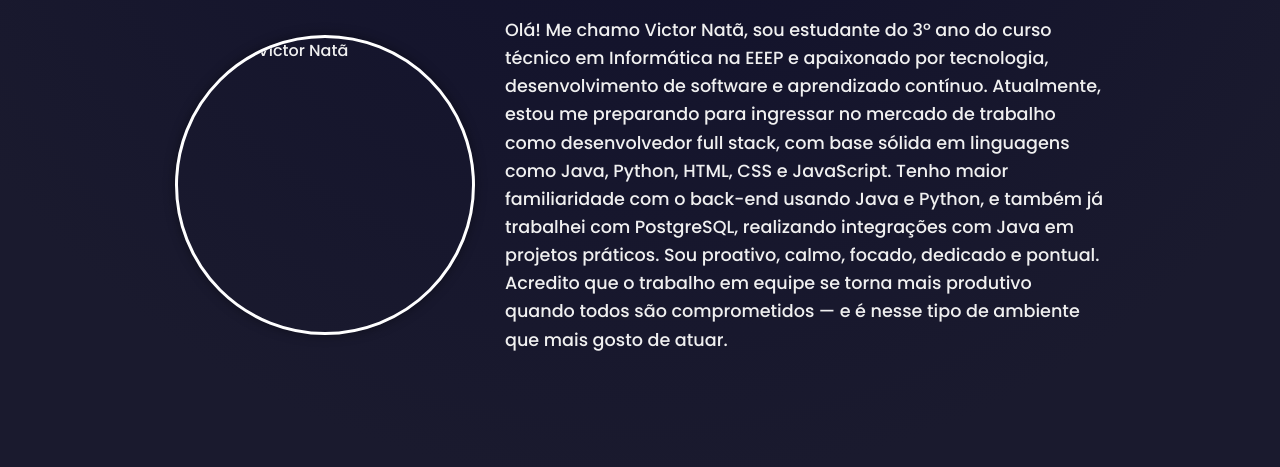
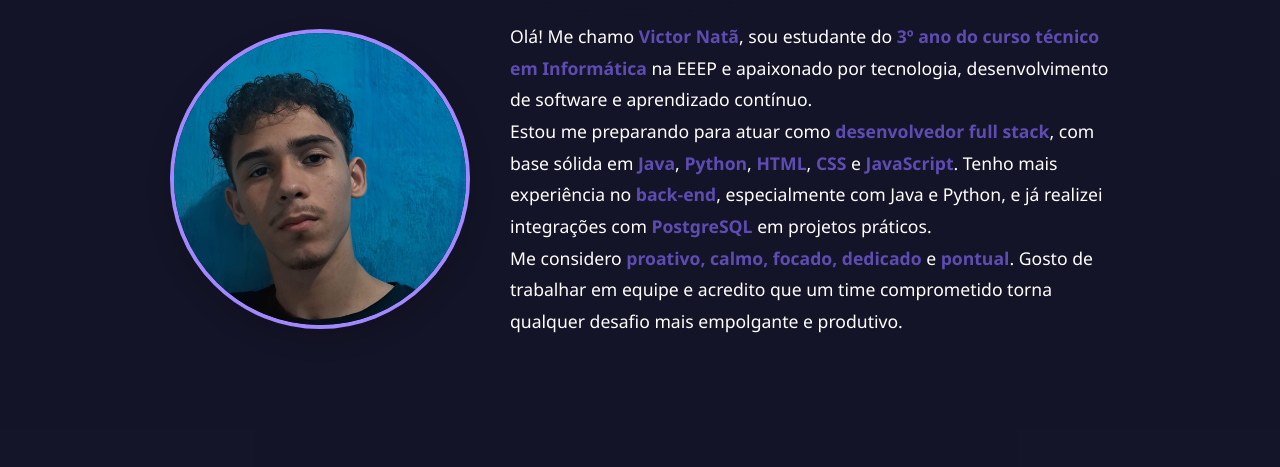
Before and after one commit to VictorNatt/Portfolio, a plain HTML site: page index.html in a window 1280 px wide. Shown: the part 333-800 px from the top of the page. Drawn offline with Linux system fonts and the light colour scheme.

Commit message:
Add files via upload

```diff
--- a/index.html
+++ b/index.html
@@ -17,20 +17,26 @@
         </div>
       </header>
 
-    <section id="sobre" class="fade-in">
+      <section id="sobre" class="sobre-mim">
         <h2>Sobre mim</h2>
         <div class="container">
-            <img src="sua-foto.jpg" alt="Foto de Victor Natã" class="profile-photo">
-            <p>Olá! Me chamo Victor Natã, sou estudante do 3º ano do curso técnico em Informática na EEEP e apaixonado por tecnologia,
-                desenvolvimento de software e aprendizado contínuo. Atualmente, estou me preparando para ingressar no mercado de trabalho
-                 como desenvolvedor full stack, com base sólida em linguagens como Java, Python, HTML, CSS e JavaScript.
-                Tenho maior familiaridade com o back-end usando Java e Python, e também já trabalhei com PostgreSQL, realizando integrações com Java em projetos práticos.
-                Sou proativo, calmo, focado, dedicado e pontual. Acredito que o trabalho em equipe se torna mais produtivo quando todos são
-                comprometidos — e é nesse tipo de ambiente que mais gosto de atuar.</p>
+            <img src="src/perfil.jpeg" alt="Foto de Victor Natã" class="profile-photo">
+            <div class="texto">
+                <p>
+                    Olá! Me chamo <strong>Victor Natã</strong>, sou estudante do <strong>3º ano do curso técnico em Informática</strong> na EEEP e apaixonado por tecnologia, desenvolvimento de software e aprendizado contínuo.
+                </p>
+                <p>
+                    Estou me preparando para atuar como <strong>desenvolvedor full stack</strong>, com base sólida em <strong>Java</strong>, <strong>Python</strong>, <strong>HTML</strong>, <strong>CSS</strong> e <strong>JavaScript</strong>. Tenho mais experiência no <strong>back-end</strong>, especialmente com Java e Python, e já realizei integrações com <strong>PostgreSQL</strong> em projetos práticos.
+                </p>
+                <p>
+                    Me considero <strong>proativo, calmo, focado, dedicado</strong> e <strong>pontual</strong>. Gosto de trabalhar em equipe e acredito que um time comprometido torna qualquer desafio mais empolgante e produtivo.
+                </p>
+            </div>
         </div>
     </section>
 
     <section id="projetos" class="fade-in">
+        <h2>Meus Projetos</h2>
         <div class="card-container">
             <div class="card" onclick="openModal('Math Adventure',
             'O Math Adventure é um projeto desenvolvido com foco em educação infantil, ' +
@@ -95,7 +101,7 @@
             'src/twmp.png')">
                 <h3>TWMP</h3>
                 <p>Um projeto feito em Python</p>
-                <a href="#" " class="btn">Ver Projeto</a>
+                <a href="#" class="btn">Ver Projeto</a>
             </div>
         </div>
     </section>
--- a/src/styles.css
+++ b/src/styles.css
@@ -22,29 +22,28 @@ body, html {
     gap: 15px;
 }
 
-.profile-photo {
-    width: 200px;
-    height: 200px;
-    border-radius: 50%;
-    object-fit: cover;
-    border: 3px solid  rgba(162, 136, 255, 0.4);
-    box-shadow: 0 0 10px rgba(0, 0, 0, 0.3);
-    animation: fadeIn 1s ease-in;
+/* Container principal */
+.sobre-mim {
+    background-color: rgba(20, 20, 40, 0.85);
+    padding: 60px 20px;
+    text-align: center;
 }
 
-/* Container principal */
+.sobre-mim h2 {
+    font-size: 2.5em;
+    color: #a288ff;
+    margin-bottom: 40px;
+    font-family: 'Segoe UI', sans-serif;
+}
+
 .container {
     display: flex;
     align-items: center;
-    gap: 30px;
+    gap: 40px;
     justify-content: center;
     flex-wrap: wrap;
-}
-
-.container p {
-    max-width: 600px;
-    line-height: 1.6;
-    font-size: 1.1em;
+    max-width: 1000px;
+    margin: auto;
 }
 
 .profile-photo {
@@ -52,9 +51,26 @@ body, html {
     height: 300px;
     border-radius: 50%;
     object-fit: cover;
-    border: 3px solid #fff;
-    box-shadow: 0 0 12px rgba(0, 0, 0, 0.4);
-    animation: fadeIn 1s ease-in;
+    border: 4px solid #a288ff;
+    box-shadow: 0 10px 25px rgba(0, 0, 0, 0.2);
+    transition: transform 0.3s ease;
+}
+
+.profile-photo:hover {
+    transform: scale(1.05);
+}
+
+.texto {
+    max-width: 600px;
+    text-align: left;
+    font-size: 1.1em;
+    line-height: 1.8;
+    color: #ffffff;
+    font-family: 'Segoe UI', sans-serif;
+}
+
+.texto strong {
+    color: #5e4cb2;
 }
 
 /* Header */
@@ -115,6 +131,9 @@ ul li a:hover {
 }
 
 /* Cards de projetos */
+.fade-in{
+    background-color: rgba(20, 20, 40, 0.85);
+}
 .card-container {
     display: flex;
     flex-wrap: wrap;
@@ -124,7 +143,6 @@ ul li a:hover {
 }
 
 .card {
-    background: rgba(255, 255, 255, 0.05);
     border: 1px solid rgba(255, 255, 255, 0.08);
     padding: 25px;
     border-radius: 16px;
@@ -209,7 +227,7 @@ ul li a:hover {
 /* Estilo para a seção de Certificados */
 #certificates {
     padding: 40px;
-    background: radial-gradient(circle at top, #0f0f2b, #1a1a2e 80%);
+    background-color: rgba(20, 20, 40, 0.85);
     text-align: center;
     animation: fadeIn 1.5s ease-in;
 }
@@ -351,7 +369,12 @@ ul li a:hover {
         width: 45%;
     }
 }
-
+@media screen and (max-width: 768px) {
+  .modal-content {
+    max-height: 300px;
+    overflow-y: auto;
+  }
+}
 @media (max-width: 768px) {
     .card {
         width: 100%;
```
Also changed, not shown: src/perfil.jpeg (added).
